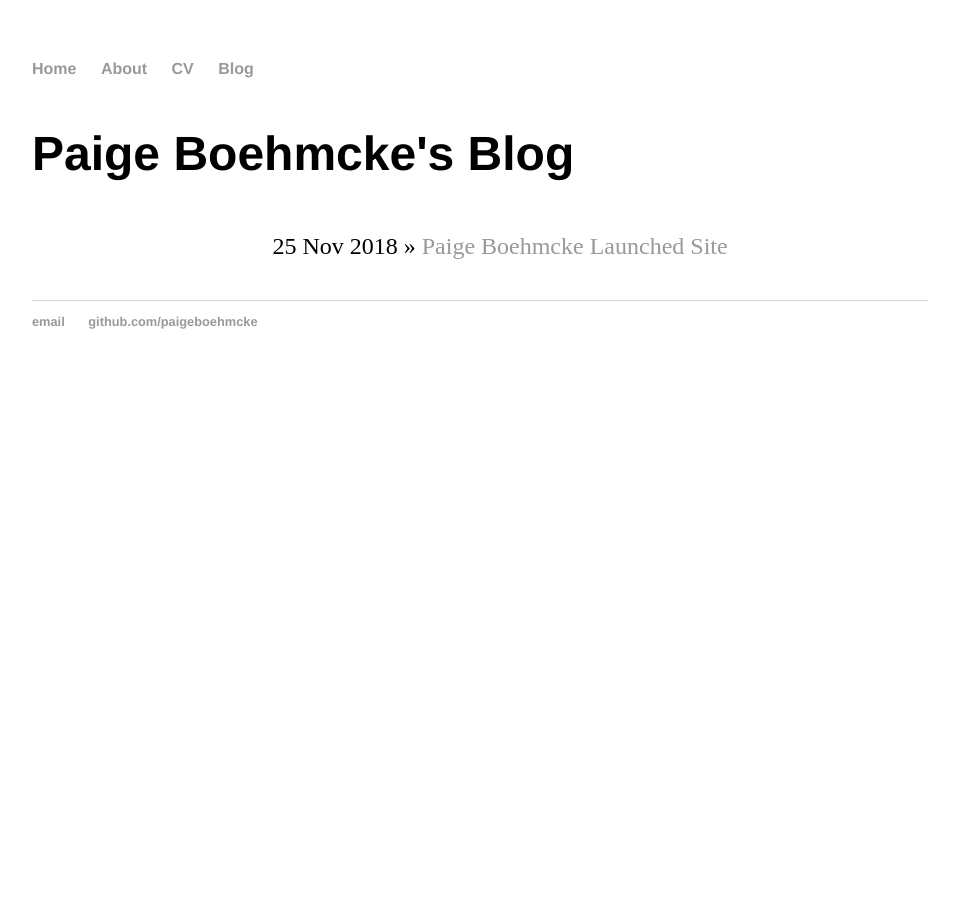
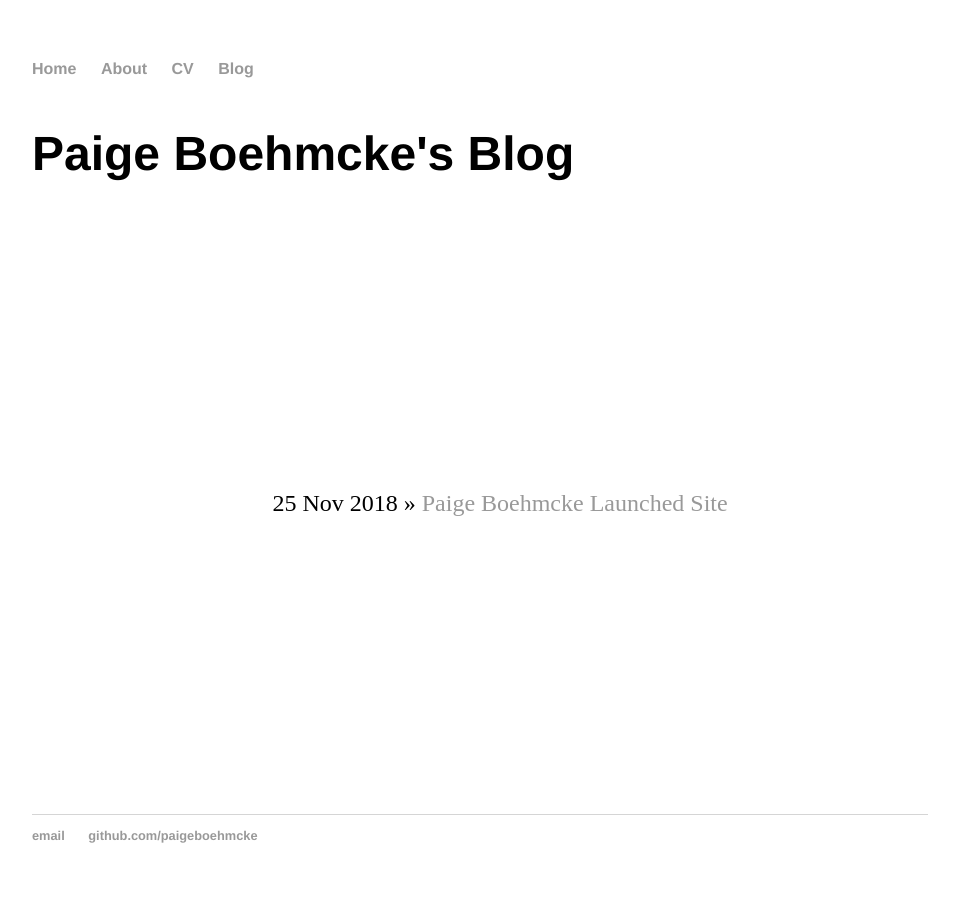
Before and after one commit to paigeboehmcke/paigeboehmcke.github.io, a Jekyll site: the page built from blog/index.html, in a window 1280 px wide. Shown: the whole page, without its empty margins (160-1119 px from the left). Built offline with Jekyll 4.4.1, drawn with Linux system fonts in a browser that asks for light colours.

Commit message:
Update main.css

```diff
--- a/css/main.css
+++ b/css/main.css
@@ -43,6 +43,8 @@ ul.posts li {
 .container {
     display: flex; /* equal height of the children */
     flex-wrap: wrap;
+    --h:80vh;
+    height:var(--h);
 }
 .blurb {
     padding: .8em;
```
